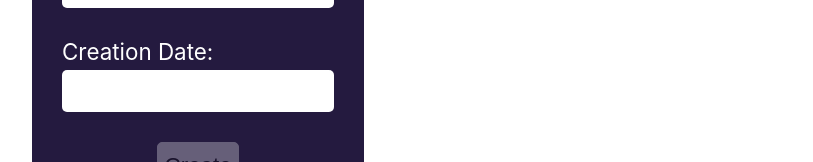
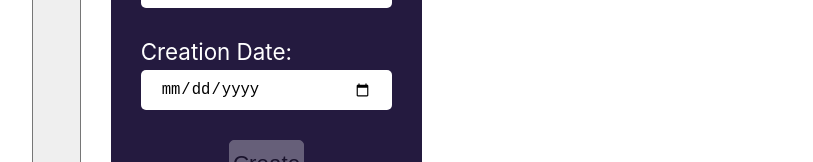
Before and after one commit to darqsa/202207-w6chwe-carlos-santos-david-arques, a React (Create React App) app: page / in a window 1280 px wide. Shown: the part 585-747 px from the top of the page, without its empty margins (8-821 px from the left). Built offline with nearby package versions, Linux system fonts and the light colour scheme; no server answers.

Commit message:
Solved string date for the form

```diff
--- a/package.json
+++ b/package.json
@@ -12,6 +12,7 @@
     "@types/react": "^18.0.17",
     "@types/react-dom": "^18.0.6",
     "@types/styled-components": "^5.1.26",
+    "jsonwebtoken": "^8.5.1",
     "react": "^18.2.0",
     "react-dom": "^18.2.0",
     "react-redux": "^8.0.2",
--- a/src/App.tsx
+++ b/src/App.tsx
@@ -1,11 +1,13 @@
 import { AppContainerStyled } from "./AppStyled";
 import CardList from "./components/CardList/CardList";
 import NewRobot from "./components/Form/Form";
+import Login from "./components/Login/Login";
 
 const App = () => {
   return (
     <>
       <AppContainerStyled>
+        <Login />
         <NewRobot />
         <CardList />
       </AppContainerStyled>
--- a/src/components/Form/Form.tsx
+++ b/src/components/Form/Form.tsx
@@ -124,7 +124,7 @@ const NewRobot = (): JSX.Element => {
             </label>
             <input
               className="form-container__item"
-              type="text"
+              type="date"
               id="creationDate"
               value={newRobot.creationDate}
               onChange={onChangeField}
--- /dev/null
+++ b/src/components/Login/Login.tsx
@@ -0,0 +1,24 @@
+import { robotsApiUrl } from "../../features/robots/hooks/useApi";
+
+const Login = (): JSX.Element => {
+  const handleClick = async () => {
+    const mockUser = { userName: "Pepe", passWord: "12345" };
+
+    const data = await fetch(`${robotsApiUrl}users/login`, {
+      method: "POST",
+      body: JSON.stringify(mockUser),
+      headers: {
+        "Content-Type": "application/json",
+      },
+    });
+    const { token } = await data.json();
+
+    console.log(token.token);
+  };
+  return (
+    <>
+      <button onClick={handleClick}>Login</button>
+    </>
+  );
+};
+export default Login;
--- a/src/features/robots/hooks/useApi.ts
+++ b/src/features/robots/hooks/useApi.ts
@@ -6,14 +6,14 @@ import { loadRobotsAction, addRobot } from "../slices/robotsSlice";
 import { PayloadAction } from "@reduxjs/toolkit";
 import { Robot } from "../models/Robot";
 
-const robotsApiUrl = process.env.REACT_APP_ROBOTS_API_URL;
+export const robotsApiUrl = process.env.REACT_APP_ROBOTS_API_URL;
 
 const useApi = () => {
   const dispatch = useDispatch();
   const robots = useSelector((state: RootState) => state.robots);
 
   const loadRobots = useCallback(async () => {
-    const { robots } = await fetchApi(`${robotsApiUrl}`);
+    const { robots } = await fetchApi(`${robotsApiUrl}robots`);
 
     dispatch(loadRobotsAction(robots));
   }, [dispatch]);
```
Also changed, not shown: 1 other file (tests, documents, lock files or other folders).
